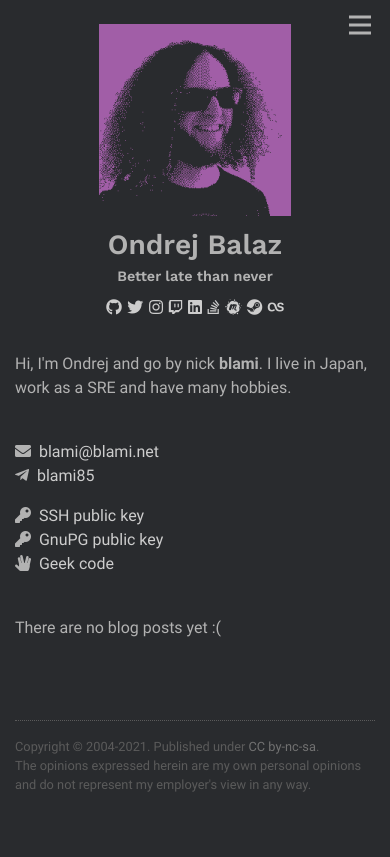
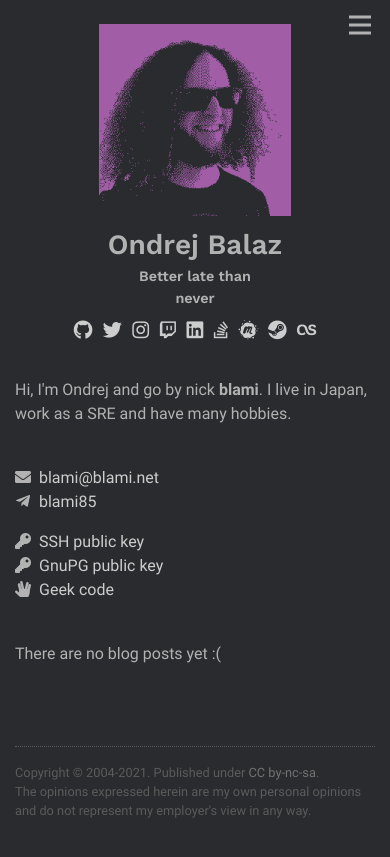
Before and after one commit to blami/blami.github.io, a Jekyll site: the page built from index.html, in a window 390 px wide. Shown: the top 857 px of the page. Built offline with Jekyll 4.4.1, drawn with Linux system fonts in a browser that asks for light colours.

Commit message:
Progress on css/javascript
- Fix some rendering glitches.
- Fix mobile layout misbehavior.
- Fix spacing between index panels.
- Add popper.js for nicer popups (currently unused).
- Add prelim work for pulsing badge (Twitch).

```diff
--- a/_layouts/default.html
+++ b/_layouts/default.html
@@ -60,15 +60,15 @@
               </a>
             </div>
             <div class="site-social-links">
-              <a href="https://github.com/blami" title="My Github"><i class="fab fa-github"></i></a>
-              <a href="https://twitter.com/blami" title="My Twitter"><i class="fab fa-twitter"></i></a>
-              <a href="https://www.instagram.com/blami85/" title="My Instagram"><i class="fab fa-instagram"></i></a>
-              <a href="https://twitch.tv/blami85" title="My Twitch Channel"><i class="fab fa-twitch"></i></a>
-              <a href="https://www.linkedin.com/in/ondrejbalaz/" title="My Linked.in"><i class="fab fa-linkedin"></i></a>
-              <a href="https://stackoverflow.com/users/2668241/blami" title="My stackoverflow"><i class="fab fa-stack-overflow"></i></a>
-              <a href="https://www.meetup.com/members/198269532/" title="My Meetup.com profile"><i class="fab fa-meetup"></i></a>
-              <a href="https://steamcommunity.com/id/blami" title="My Steam profile"><i class="fab fa-steam"></i></a>
-              <a href="https://www.last.fm/user/blami" title="My Last.fm profile"><i class="fab fa-lastfm"></i></a>
+              <a href="https://github.com/{{ site.github_username }}" title="My Github"><i class="fab fa-github"></i></a>
+              <a href="https://twitter.com/{{ site.twitter_username }}" title="My Twitter"><i class="fab fa-twitter"></i></a>
+              <a href="https://www.instagram.com/{{ site.instagram_username }}/" title="My Instagram"><i class="fab fa-instagram"></i></a>
+              <a id="twitch" href="https://twitch.tv/{{ site.twitch_username }}" title="My Twitch Channel"><i class="fab fa-twitch"></i></a>
+              <a href="https://www.linkedin.com/in/{{ site.linkedin_username }}" title="My Linked.in"><i class="fab fa-linkedin"></i></a>
+              <a href="https://stackoverflow.com/users/{{ site.stackoverflow_username }}" title="My stackoverflow"><i class="fab fa-stack-overflow"></i></a>
+              <a href="https://www.meetup.com/members/{{ site.meetup_userid }}/" title="My Meetup.com profile"><i class="fab fa-meetup"></i></a>
+              <a href="https://steamcommunity.com/id/{{ site.steam_username }}" title="My Steam profile"><i class="fab fa-steam"></i></a>
+              <a href="https://www.last.fm/user/{{ site.lastfm_username }}" title="My Last.fm profile"><i class="fab fa-lastfm"></i></a>
             </div>
           </div><!-- /about -->
         </div>
@@ -126,7 +126,7 @@
           {{ content }}
         </div>
       </div>
-    </div><!--  /content -->
+    </div><!-- /content -->
 
     <div class="footer">
       <div class="container max-960 py-4">
--- a/css/site.css
+++ b/css/site.css
@@ -15,14 +15,16 @@
 
 /* Font Awesome */
 .fa-ul {
-  margin-left: unset;
+  margin-left: 1.5rem;
 }
+/*
 .fa-li {
   left: unset !important;
   padding-right: .25rem;
   text-align: unset;
   position: unset;
 }
+*/
 
 /* Assets */
 .avatar {
@@ -70,6 +72,16 @@
 }
 a.nav-link {
   color: #a15ea7 !important;
+}
+a.nav-link:hover {
+  font-weight: bold;
+}
+
+.dark {
+  color: #727272;
+}
+.dark a, .dark a:focus, .dark a:hover, .dark a:visited {
+
 }
 
 /* Hamburger Button */
@@ -120,10 +132,34 @@
 }
 .header .site-social-links a {
   padding: 0 .05rem;
+  /* Required for on badges (dot signaling "streaming") */
+  position: relative;
 }
+@keyframes pulse {0%{opacity:1;} 50%{opacity:0.5;} 100%{opacity:1;}} /* Opera */
+.header .site-social-links a.on:after {
+  position: absolute;
+  top: 0px;
+  right: -2px;
+  content: '';
+  background-color:#f00;
+  border-radius: 50%;
+  width: 8px;
+  height: 8px;
+  pointer-events: none;
+  animation: pulse normal 1.5s infinite ease-in-out;
+}
+
 @media (max-width: 576px) {
   .header .site-tagline {
     font-size: .9rem;
+    /* Make tagline nicer on mobile */
+    margin: auto;
+    max-width: 80%;
+  }
+  /* Make social links bigger and more spaced so they are easier to tap on */
+  .header .site-social-links a {
+    padding: 0 .2rem;
+    font-size: 1.2rem;
   }
   /* Disable bottom padding of header container (menu is hidden) */
   .header > .container {
```
Also changed, not shown: js/site.js (+6 -2 lines), js/popper.min.js (added).
